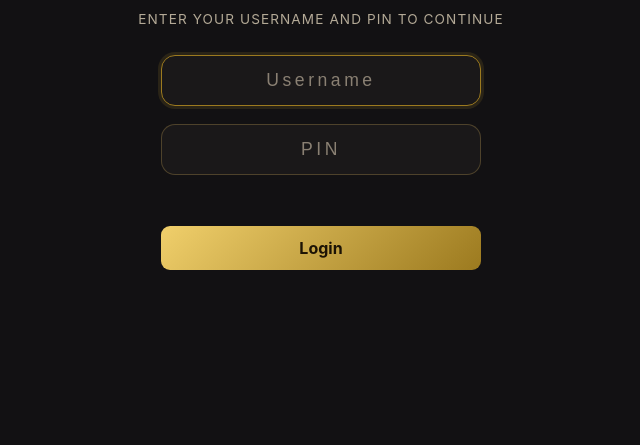
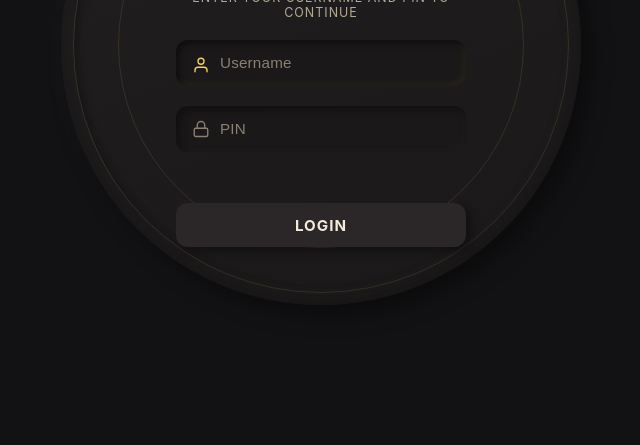
Before and after one commit to sarojaryal071-sudo/restaurant-stock, a website: page frontend/index.html in a window 1280 px wide. Shown: the part 355-800 px from the top of the page, without its empty margins (319-959 px from the left). Drawn offline with Linux system fonts and the light colour scheme.

Commit message:
new neomorphic login

```diff
--- a/frontend/css/styles.css
+++ b/frontend/css/styles.css
@@ -195,27 +195,88 @@ button {
   position: fixed;
   inset: 0;
   z-index: 190;
-  background: var(--charcoal-0);
+  background:
+    radial-gradient(ellipse 900px 500px at 15% -10%, rgba(224, 89, 42, 0.08), transparent 60%),
+    radial-gradient(ellipse 700px 600px at 100% 0%, rgba(212, 175, 55, 0.05), transparent 55%),
+    var(--charcoal-0);
   display: flex;
   flex-direction: column;
   align-items: center;
   justify-content: center;
   padding: var(--space-4);
-  gap: var(--space-4);
   text-align: center;
 }
 
+.auth-login-wrapper {
+  display: flex;
+  align-items: center;
+  justify-content: center;
+  width: 100%;
+}
+
+.auth-glass-circle {
+  position: relative;
+  width: clamp(320px, 80vw, 520px);
+  height: clamp(320px, 80vw, 520px);
+  border-radius: 50%;
+  display: flex;
+  align-items: center;
+  justify-content: center;
+  background: linear-gradient(160deg, var(--charcoal-2), var(--charcoal-1));
+  box-shadow:
+    10px 10px 22px rgba(0, 0, 0, 0.35),
+    -10px -10px 22px rgba(255, 255, 255, 0.02),
+    inset 0 0 20px rgba(0, 0, 0, 0.25);
+  overflow: hidden;
+}
+
+.auth-glass-circle::before {
+  content: "";
+  position: absolute;
+  inset: 12px;
+  border-radius: 50%;
+  border: 1px solid rgba(212, 175, 90, 0.14);
+  box-shadow:
+    inset 3px 3px 9px rgba(0, 0, 0, 0.28),
+    inset -3px -3px 9px rgba(255, 255, 255, 0.02);
+  pointer-events: none;
+  z-index: 2;
+}
+
+.auth-accent-ring {
+  position: absolute;
+  width: 78%;
+  height: 78%;
+  border-radius: 50%;
+  border: 1px solid rgba(212, 175, 90, 0.14);
+  z-index: 1;
+  pointer-events: none;
+}
+
+.auth-form {
+  position: relative;
+  z-index: 3;
+  width: clamp(220px, 70%, 290px);
+  display: flex;
+  flex-direction: column;
+  align-items: center;
+  gap: var(--space-3);
+}
+
 .auth-logo {
-  width: clamp(70px, 18vw, 100px);
-  height: clamp(70px, 18vw, 100px);
+  width: clamp(60px, 18vw, 80px);
+  height: clamp(60px, 18vw, 80px);
   border-radius: 50%;
-  background: var(--charcoal-2);
+  background: var(--charcoal-3);
   border: 1px solid var(--line-strong);
   display: flex;
   align-items: center;
   justify-content: center;
   overflow: hidden;
   flex-shrink: 0;
+  box-shadow:
+    4px 4px 10px rgba(0, 0, 0, 0.4),
+    -4px -4px 10px rgba(255, 255, 255, 0.02);
 }
 
 .auth-logo img {
@@ -227,70 +288,135 @@ button {
 
 .auth-restaurant-name {
   font-family: var(--font-display);
-  font-size: clamp(1.3rem, 5vw, 1.8rem);
+  font-size: clamp(1.1rem, 5vw, 1.4rem);
   font-weight: 700;
   color: var(--paper);
   line-height: 1.2;
+  margin-top: 4px;
 }
 
 .auth-subtitle {
-  font-size: 0.85rem;
+  font-size: 0.78rem;
   color: var(--paper-dim);
   text-transform: uppercase;
   letter-spacing: 0.08em;
-}
-
-.auth-form {
-  display: flex;
-  flex-direction: column;
-  gap: var(--space-3);
+  margin-bottom: 4px;
+}
+
+.auth-input-group {
+  position: relative;
   width: 100%;
-  max-width: 320px;
+}
+
+.auth-input-group svg {
+  position: absolute;
+  left: 16px;
+  top: 50%;
+  transform: translateY(-50%);
+  width: 18px;
+  height: 18px;
+  color: var(--paper-faint);
+  z-index: 2;
+  pointer-events: none;
+  transition: color 0.25s ease;
 }
 
 .auth-input {
   width: 100%;
+  height: 46px;
+  padding: 0 18px 0 44px;
   background: var(--charcoal-1);
-  border: 1px solid var(--line-strong);
-  border-radius: var(--radius-md);
-  padding: 14px 16px;
-  color: var(--paper);
-  font-size: 1.1rem;
-  text-align: center;
-  letter-spacing: 0.2em;
+  border: none;
+  outline: none;
+  border-radius: 12px;
+  color: var(--paper);
+  font-size: 0.95rem;
+  font-weight: 500;
+  letter-spacing: 0.2px;
+  box-shadow:
+    inset 4px 4px 8px rgba(0, 0, 0, 0.35),
+    inset -4px -4px 8px rgba(255, 255, 255, 0.02);
+  transition: box-shadow 0.35s cubic-bezier(.22, 1, .36, 1), transform 0.35s cubic-bezier(.22, 1, .36, 1);
 }
 
 .auth-input::placeholder {
   color: var(--paper-faint);
+  font-weight: 400;
 }
 
 .auth-input:focus {
-  outline: none;
-  border-color: var(--gold-deep);
-  box-shadow: 0 0 0 3px rgba(212, 175, 55, 0.12);
+  transform: translateY(-2px);
+  box-shadow:
+    inset 3px 3px 6px rgba(0, 0, 0, 0.45),
+    inset -3px -3px 6px rgba(212, 175, 55, 0.08);
+}
+
+.auth-input:focus + svg,
+.auth-input-group:focus-within svg {
+  color: var(--gold-bright);
 }
 
 .auth-error {
   font-size: 0.8rem;
   color: var(--qty-zero);
   min-height: 1.2em;
+  text-align: center;
 }
 
 .auth-btn {
+  position: relative;
   width: 100%;
-  min-height: var(--tap);
-  border-radius: var(--radius-sm);
+  min-height: 44px;
+  display: block;
+  margin: auto;
+  overflow: hidden;
   border: none;
+  outline: none;
+  border-radius: 12px;
   cursor: pointer;
   font-weight: 700;
-  font-size: 1rem;
-  transition: transform 0.1s ease, opacity 0.15s ease;
+  font-size: 0.95rem;
+  letter-spacing: 1px;
+  text-transform: uppercase;
+  color: var(--paper);
+  background: var(--charcoal-3);
+  box-shadow:
+    4px 4px 10px rgba(0, 0, 0, 0.4),
+    -4px -4px 10px rgba(255, 255, 255, 0.02);
+  transition: color 0.3s ease, background 0.3s ease, box-shadow 0.3s ease, transform 0.25s ease;
+}
+
+.auth-btn::before {
+  content: "";
+  position: absolute;
+  top: 0;
+  left: -60%;
+  width: 40%;
+  height: 100%;
+  background: linear-gradient(115deg, transparent, rgba(255, 255, 255, 0.07), transparent);
+  transform: skewX(-20deg);
+  transition: left 0.6s ease;
+}
+
+.auth-btn:hover::before {
+  left: 130%;
+}
+
+.auth-btn:hover {
+  transform: translateY(-2px);
+  color: #1c1305;
   background: linear-gradient(135deg, var(--gold-bright), var(--gold-deep));
-  color: #1c1305;
+  box-shadow:
+    0 10px 22px rgba(212, 175, 55, 0.25),
+    -5px -5px 15px rgba(0, 0, 0, 0.3),
+    inset 0 1px 1px rgba(255, 255, 255, 0.15);
 }
 
 .auth-btn:active {
-  transform: scale(0.96);
+  transform: translateY(0) scale(0.97);
+  box-shadow:
+    inset 5px 5px 10px rgba(0, 0, 0, 0.45),
+    inset -5px -5px 10px rgba(212, 175, 55, 0.08);
 }
 
 .auth-btn:disabled {
@@ -305,7 +431,6 @@ button {
   align-items: center;
   gap: 8px;
   width: 100%;
-  max-width: 320px;
 }
 
 .auth-loading-title {
@@ -338,6 +463,42 @@ button {
   font-size: 0.75rem;
   color: var(--paper-faint);
   margin-top: 4px;
+}
+
+@media (max-width: 480px) {
+  .auth-glass-circle {
+    width: min(330px, 90vw);
+    height: min(330px, 90vw);
+  }
+
+  .auth-form {
+    width: clamp(185px, 60vw, 220px);
+  }
+
+  .auth-restaurant-name {
+    font-size: 1.1rem;
+  }
+
+  .auth-subtitle {
+    font-size: 0.7rem;
+  }
+
+  .auth-input {
+    height: 42px;
+    font-size: 0.85rem;
+    padding-left: 40px;
+  }
+
+  .auth-input-group svg {
+    left: 13px;
+    width: 16px;
+    height: 16px;
+  }
+
+  .auth-btn {
+    min-height: 42px;
+    font-size: 0.85rem;
+  }
 }
 
 .app-header {
--- a/frontend/index.html
+++ b/frontend/index.html
@@ -32,21 +32,32 @@
   </div>
 
   <div id="authScreen" class="hidden">
+    <div class="auth-login-wrapper">
+      <div class="auth-glass-circle">
+        <div class="auth-accent-ring"></div>
+        <div class="auth-form">
           <div class="auth-logo" id="authLogoWrap"><img id="authLogoImg" src="assets/stock-logo.png" alt="Logo"></div>
           <div class="auth-restaurant-name" id="authRestaurantName">Stock Counter</div>
           <div class="auth-subtitle">Enter your username and PIN to continue</div>
-    <div class="auth-form">
+          <div class="auth-input-group">
+            <svg viewBox="0 0 24 24" fill="none" stroke="currentColor" stroke-width="1.8" stroke-linecap="round" stroke-linejoin="round"><path d="M20 21v-2a4 4 0 0 0-4-4H8a4 4 0 0 0-4 4v2"/><circle cx="12" cy="7" r="4"/></svg>
             <input type="text" class="auth-input" id="usernameInput" placeholder="Username" autocomplete="off"
               autocapitalize="off" autocorrect="off" spellcheck="false">
+          </div>
+          <div class="auth-input-group">
+            <svg viewBox="0 0 24 24" fill="none" stroke="currentColor" stroke-width="1.8" stroke-linecap="round" stroke-linejoin="round"><rect x="3" y="11" width="18" height="11" rx="2" ry="2"/><path d="M7 11V7a5 5 0 0 1 10 0v4"/></svg>
             <input type="password" inputmode="numeric" class="auth-input" id="pinInput" placeholder="PIN" maxlength="6"
               autocomplete="off">
+          </div>
           <div class="auth-error" id="authError"></div>
           <button class="auth-btn" id="loginBtn">Login</button>
-    </div>
           <div class="auth-loading-state hidden" id="authLoadingState">
             <div class="auth-loading-title">Signing you in…</div>
             <div class="auth-loading-sub" id="authLoadingDots">Preparing your workspace</div>
             <div class="auth-loading-hint">This usually takes just a few seconds.</div>
+          </div>
+        </div>
+      </div>
     </div>
   </div>
 
```
Lines whose indentation alone changed are shown as unchanged.
